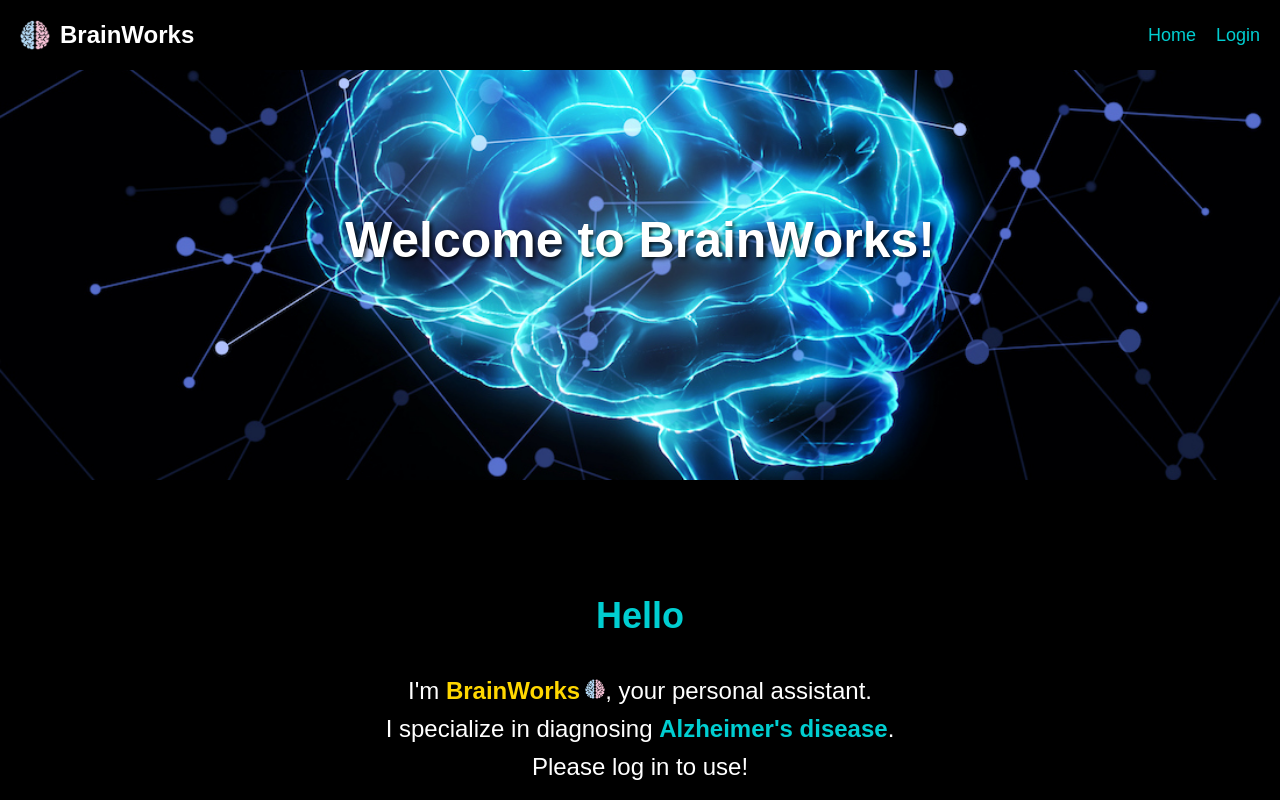
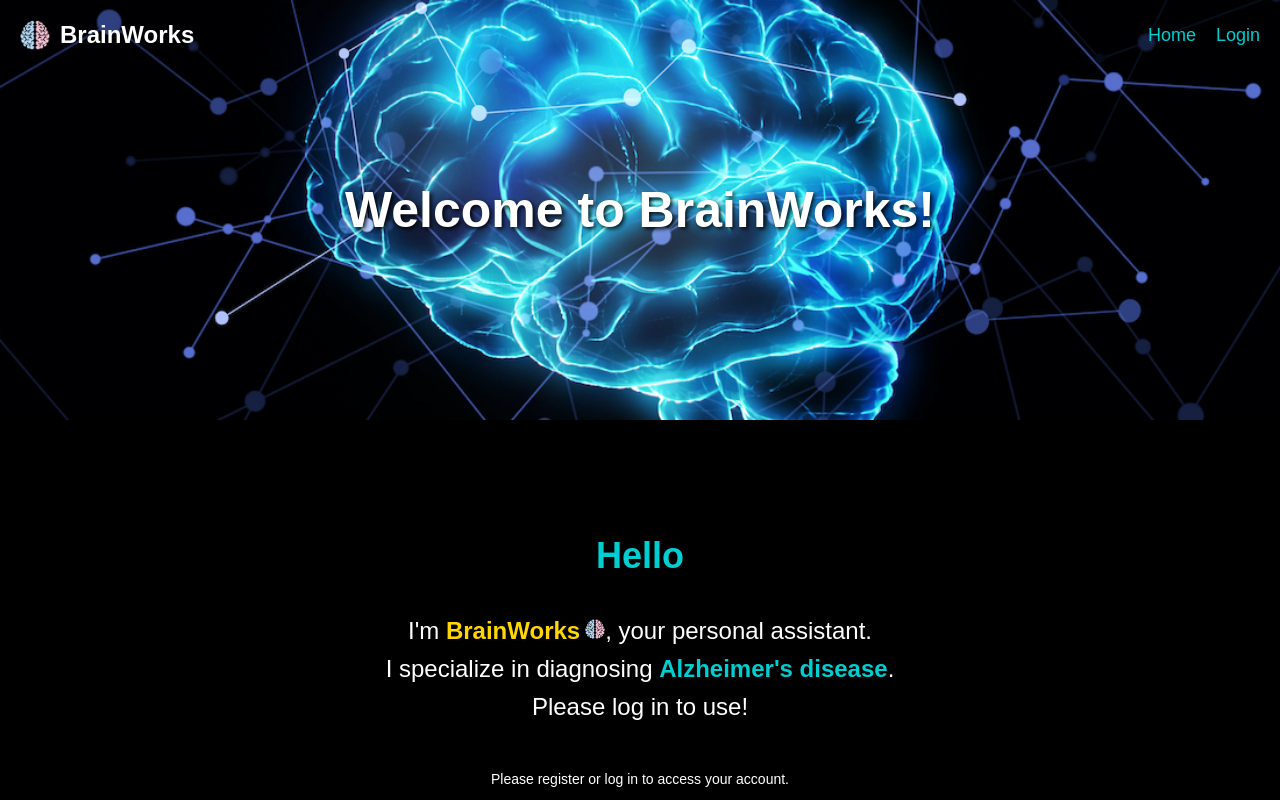
Before and after one commit to zangzoo/web, a React (Create React App) app in the folder frontend/brainworks-frontend/: page /home in a window 1280 px wide. Built offline with nearby package versions, Linux system fonts and the light colour scheme.

Commit message:
[Feat]Main화면 오류 수정

```diff
--- a/frontend/brainworks-frontend/src/components/Home.css
+++ b/frontend/brainworks-frontend/src/components/Home.css
@@ -1,19 +1,26 @@
-html, body {
+* {
     margin: 0;
     padding: 0;
+    box-sizing: border-box;
+}
+
+html, body {
     width: 100%;
-    min-height: 100%;
-    overflow-x: hidden;
+    height: 100%;
 }
 
 .home {
-    background-color: #000;
+    background-size: cover;
+    height: 110vh;
     color: white;
+    background-color: #000000;
     display: flex;
     flex-direction: column;
-    align-items: center;
-    width: 100%;
-    box-sizing: border-box;
+    justify-content: flex-start;
+}
+
+.home .navbar {
+    background-color: transparent;
 }
 
 .navbar {
@@ -25,9 +32,8 @@ html, body {
     justify-content: space-between;
     align-items: center;
     padding: 20px;
-    background-color: rgba(0, 0, 0, 0);
-    z-index: 10;
-    box-sizing: border-box; /* 추가: 패딩이 요소 크기에 포함되도록 설정 */
+    z-index: 1;
+    box-sizing: border-box;
 }
 
 .navbar-left {
@@ -35,7 +41,7 @@ html, body {
     align-items: center;
 }
 
-.navbar-left .logo {
+.logo {
     width: 30px;
     height: 30px;
     margin-right: 10px;
@@ -50,7 +56,7 @@ html, body {
 .navbar-right a {
     margin-left: 20px;
     text-decoration: none;
-    color: #00CED1; /* 청록색 */
+    color: #00CED1;
     font-size: 18px;
 }
 
@@ -59,17 +65,11 @@ html, body {
 }
 
 .header-image-container {
-    position: relative;
+    position: absolute;
     width: 100vw;
-    height: 120vh; /* 높이 조정 */
+    height: 80vh;
     overflow: hidden;
-    transition: transform 0.5s ease, height 0.5s ease;
     z-index: 1;
-}
-
-.header-image-container.scaled {
-    transform: scale(1.2);
-    height: 130vh; /* 스크롤 시 확대된 높이 */
 }
 
 .header-image {
@@ -91,7 +91,7 @@ html, body {
 
 .content {
     text-align: center;
-    background-color: #000;
+    background-color: rgba(0, 0, 0, 0.7) !important;
     color: #fff;
     width: 100%;
     padding: 20px;
@@ -150,6 +150,8 @@ html, body {
     cursor: pointer;
     text-align: center;
     font-weight: bold;
+    width: auto;
+    max-width: 300px;
 }
 
 .login-button:hover {
--- a/frontend/brainworks-frontend/src/components/Home.js
+++ b/frontend/brainworks-frontend/src/components/Home.js
@@ -1,19 +1,7 @@
-import React, { useState, useEffect } from 'react';
+import React, { useEffect } from 'react';
 import './Home.css';
 
 function Home() {
-    const [isScaled, setIsScaled] = useState(false);
-
-    useEffect(() => {
-        const handleScroll = () => {
-            setIsScaled(window.scrollY > 50);
-        };
-
-        window.addEventListener('scroll', handleScroll);
-        return () => {
-            window.removeEventListener('scroll', handleScroll);
-        };
-    }, []);
 
     return (
         <div className="home">
@@ -28,7 +16,7 @@ function Home() {
                 </div>
             </nav>
 
-            <div className={`header-image-container ${isScaled ? 'scaled' : ''}`}>
+            <div className="header-image-container">
                 <img src="./humanbrain.jpg" alt="Header Image" className="header-image" />
                 <div className="header-text">Welcome to BrainWorks!</div>
             </div>
--- a/frontend/brainworks-frontend/src/components/Main.jsx
+++ b/frontend/brainworks-frontend/src/components/Main.js
@@ -8,14 +8,14 @@ function Main() {
     const [previewUrl, setPreviewUrl] = useState(null);
     const [selectedPatient, setSelectedPatient] = useState("");
     const [isLoading, setIsLoading] = useState(false);
-    const [fileName, setFileName] = useState(""); // 파일 이름 상태 추가
+    const [fileName, setFileName] = useState("");
     const navigate = useNavigate();
-    const userId = 'Dr.Okdol';
+    const userId = 'Dr.David';
 
     const handleFileChange = (event) => {
         const file = event.target.files[0];
         setSelectedFile(file);
-        setFileName(file.name); // 파일 이름 설정
+        setFileName(file.name);
 
         if (file) {
             const reader = new FileReader();
@@ -37,7 +37,7 @@ function Main() {
             setIsLoading(true);
             setTimeout(() => {
                 navigate('/analysis', { state: { selectedPatient, selectedFile, previewUrl, userId } });
-            }, 10000); // 10초 후에 분석 페이지로 이동
+            }, 10000);
         } else {
             alert('Please select a patient and an image.');
         }
```
